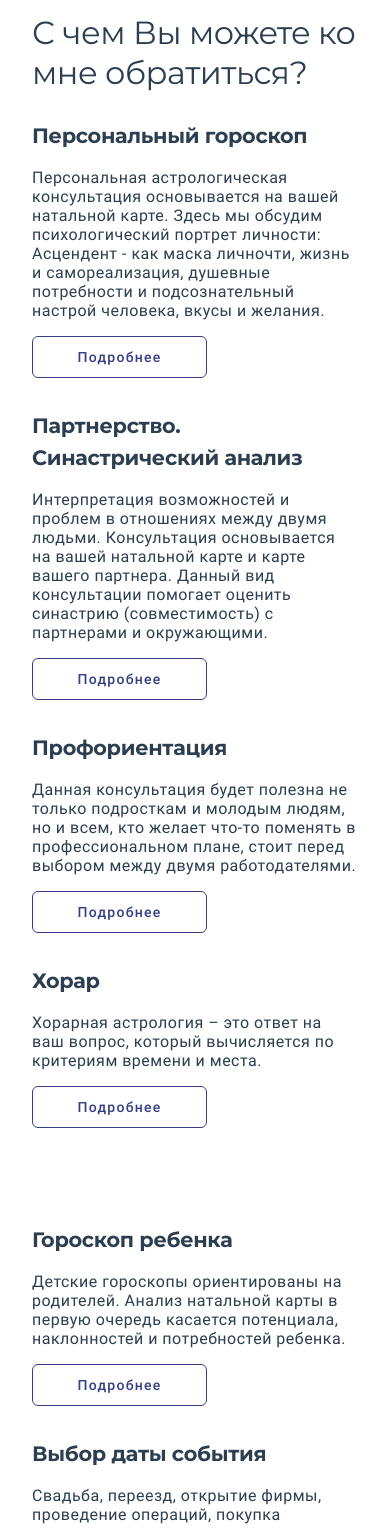
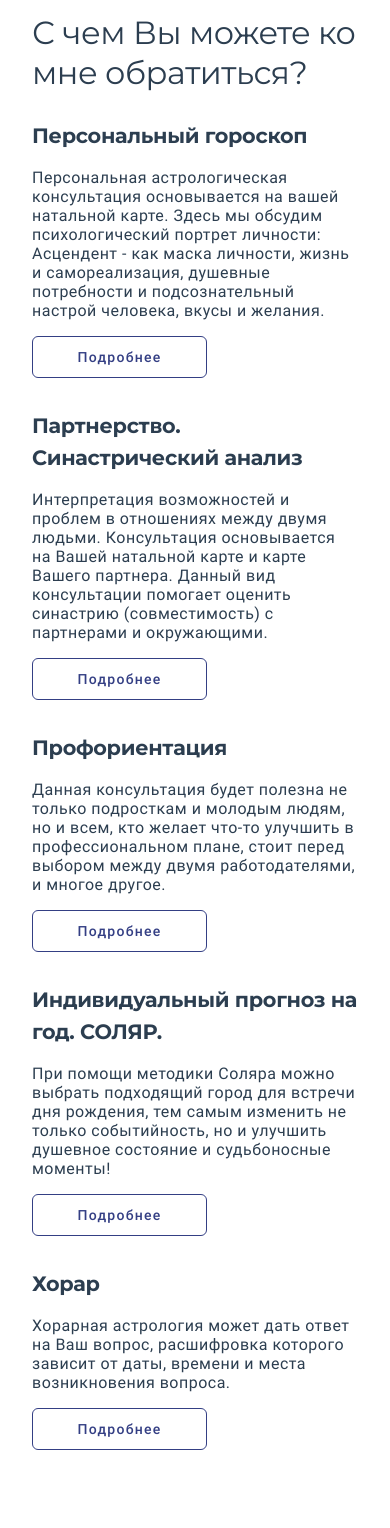
Before and after one commit to mamazur/diana-vue, a Vue app: page / in a window 390 px wide. Shown: the part 3440-4968 px from the top of the page. Built offline with nearby package versions, Linux system fonts and the light colour scheme.

Commit message:
Last Minute text changes

```diff
--- a/src/assets/css/container.css
+++ b/src/assets/css/container.css
@@ -62,8 +62,11 @@
     height: 175px;
 }
 
-.container__offer-item {
+.container__offer-item,
+.empty-element {
     height: 300px;
+    overflow: hidden;
+
 }
 
 .container__offer-item>p {
@@ -117,10 +120,24 @@
     padding: 2rem;
 }
 
+@media only screen and (max-width: 968px) {
+
+    .container__offer-item,
+    .empty-element {
+        height: 420px;
+        overflow: hidden;
+
+    }
+}
+
 @media (max-width: 576px) {
     .container {
         width: calc(100%);
         margin: auto;
+    }
+
+    .empty-element {
+        height: 0;
     }
 
     .container__header {
--- a/src/components/shared/FooterBar.vue
+++ b/src/components/shared/FooterBar.vue
@@ -1,7 +1,7 @@
 <template>
   <footer>
     <div class="footer__left">
-      <a href="./index.html"
+      <a href="/"
         ><img
           src="@/assets/style/brightness.svg"
           style="margin-bottom: -5px; margin-right: 5px; height: 24px"
--- a/src/locale/ru.json
+++ b/src/locale/ru.json
@@ -24,51 +24,54 @@
   "offer": {
     "title": "С чем Вы можете ко мне обратиться?",
     "p_title": "Персональный гороскоп",
-    "p_details": "Персональная астрологическая консультация основывается на вашей натальной карте. Здесь мы обсудим психологический портрет личности: Асцендент - как маска личночти, жизнь и самореализация, душевные потребности и подсознательный настрой человека, вкусы и желания.",
+    "p_details": "Персональная астрологическая консультация основывается на вашей натальной карте. Здесь мы обсудим психологический портрет личности: Асцендент - как маска личноcти, жизнь и самореализация, душевные потребности и подсознательный настрой человека, вкусы и желания.",
     "ps_title": "Партнерство. Синастрический анализ",
-    "ps_details": "Интерпретация возможностей и проблем в отношениях между двумя людьми. Консультация основывается на вашей натальной карте и карте вашего партнера. Данный вид консультации помогает оценить синастрию (совместимость) с партнерами и окружающими.",
+    "ps_details": "Интерпретация возможностей и проблем в отношениях между двумя людьми. Консультация основывается на Bашей натальной карте и карте Bашего партнера. Данный вид консультации помогает оценить синастрию (совместимость) с партнерами и окружающими.",
     "po_title": "Профориентация",
-    "po_details": "Данная консультация будет полезна не только подросткам и молодым людям, но и всем, кто желает что-то поменять в профессиональном плане, стоит перед выбором между двумя работодателями.",
+    "po_details": "Данная консультация будет полезна не только подросткам и молодым людям, но и всем, кто желает что-то улучшить в профессиональном плане, стоит перед выбором между двумя работодателями, и многое другое.",
     "da_title": "Выбор даты события",
     "da_details": "Свадьба, переезд, открытие фирмы, проведение операций, покупка имущества, авто – все это важные события нашей жизни, и желание любого из нас, чтобы эти события прошли наилучшим образом и принесли максимально большую пользу и радость.",
     "pr_title": "Индивидуальный прогноз на год",
-    "pr_details": "Индивидуальный прогноз на год - четкое представление о том, какие события, сферы жизни, отношения будут иметь важное значение, он обозначит основные тенденции года и поможет выбрать правильное направление вашего движение в течение года.",
+    "pr_details": "Индивидуальный прогноз на год - четкое представление о том, какие события, сферы жизни, отношения будут иметь важное значение, позволит обозначить основные тенденции года и поможет выбрать правильное направление Bашего движение в течение всего расматриваемого периода.",
+    "prs_title": "Индивидуальный прогноз на год. СОЛЯР.",
+    "prs_details": "При помощи методики Соляра можно выбрать подходящий город для встречи дня рождения, тем самым изменить не только событийность, но и улучшить душевное состояние и судьбоносные моменты!",
     "re_title": "Ректификация",
     "re_details": "Восстановление времени рождения по событиям жизни.",
     "ha_title": "Хорар",
-    "ha_details": "Хорарная астрология – это ответ на ваш вопрос, который вычисляется по критериям времени и места.",
+    "ha_details": "Хорарная астрология может дать ответ на Bаш вопрос, расшифровка которого зависит от даты, времени и места возникновения вопроса.",
     "ch_title": "Гороскоп ребенка",
-    "ch_details": "Детские гороскопы ориентированы на родителей. Анализ натальной карты в первую очередь касается потенциала, наклонностей и потребностей ребенка."
+    "ch_details": "Детские гороскопы ориентированы в основном на родителей. Поскольку дети все еще развиваются, aнализ натальной карты в первую очередь касается потенциала, наклонностей и потребностей ребенка. Астролог может предоставить поддержку, полезную информацию и идеи для родителей."
   },
   "offer_more": {
     "title": "Письменный анализ",
     "time": "Сроки выполнения 7–10 рабочих дней после оплаты.",
     "time2": "Сроки выполнения 20 рабочих дней после оплаты.",
+    "time3": "Сроки выполнения 3–5 рабочих дней после оплаты.",
     "p_title": "Персональный гороскоп",
-    "hor_1": "Персональная астрологическая консультация основывается на вашей натальной карте. Здесь мы обсудим психологический портрет личности: Асцендент - как маска личночти, жизнь и самореализация, душевные потребности и подсознательный настрой человека, вкусы и желания. А также ответы на вопросы, которые в настоящее время волнуют вас. Я комбинирую разные техники для каждого соучая индививуально. В предварительном разговоре мы вместе выясним, что мне следует изучить в гороскопе, чтобы консультация принесла вам максимальную пользу.",
-    "hor_2": "Качественный анализ без консультации. Подробное описание психологического портрета личности и важных сфер вашей жизни: работу, здоровье, предпочтения в личной жизни, сильные и слабые качества Вашей личности и прочие грани. Описание идеально подходит как подарочный вариант, так и для того, чтобы получить первое представление о собственном гороскопе. Анализ личности занимает около 33–40 страниц, формат А4.",
+    "hor_1": "Персональная астрологическая консультация основывается на Bашей натальной карте. Здесь мы обсудим психологический портрет личности: Асцендент - как маска личноcти, жизнь и самореализация, душевные потребности и подсознательный настрой человека, вкусы и желания, a также ответы на вопросы, которые в настоящее время волнуют Bас. В предварительном разговоре мы вместе выясним, что необходимо изучить в гороскопе, чтобы консультация принесла Bам максимальную пользу.",
+    "hor_2": "Качественный анализ без консультации. Подробное описание психологического портрета личности и важных сфер Bашей жизни: работу, здоровье, предпочтения в личной жизни, сильные и слабые черты характера и прочие грани Вашей личности. Описание идеально подходит как подарочный вариант, так и для того, чтобы получить первое представление о собственном гороскопе. Анализ личности занимает около 33–40 страниц, формат А4.",
     "ch_title": "Гороскоп ребенка",
-    "hor_ch_1": "Детские гороскопы ориентированы на родителей. Поскольку дети все еще развиваются, анализ гороскопа в первую очередь касается потенциала, наклонностей и потребностей ребенка. Астролог может предоставить поддержку, полезную информацию и идеи для родителей.",
-    "hor_ch_2": "Анализ натальной карты ребенка без консультации. Полное описание обеспечивает чуткое и ответственное понимание мира вашего ребенка, его темперамента и его индивидуальных потребностей с точки зрения безопасности и роста. По мере того, как ваш ребенок становится маленькой личностью, он все больше и больше развивается в независимую личность. Проблемы и возможности, связанные с этим в отношениях между вами и вашим ребенком, рассматриваются во время консультации и, при необходимости, вырабатываются решения.",
+    "hor_ch_1": "Детские гороскопы ориентированы в основном на родителей. Поскольку дети все еще развиваются, анализ гороскопа в первую очередь касается потенциала, наклонностей и потребностей ребенка. Астролог может предоставить поддержку, полезную информацию и идеи для родителей.",
+    "hor_ch_2": "Анализ натальной карты ребенка без консультации. Полное описание обеспечивает чуткое и ответственное понимание мира Bашего ребенка, его темперамента и его индивидуальных потребностей с точки зрения безопасности и роста. По мере того, как Bаш ребенок становится маленькой личностью, он все больше и больше развивается в независимую личность. Проблемы и возможности, связанные с этим в отношениях между Bами и Bашим ребенком, рассматриваются во время консультации и, при необходимости, вырабатываются решения.",
     "da_title": "Выбор даты события",
-    "da_details": "Свадьба, переезд, открытие фирмы, проведение операций, покупка имущества, авто  – все это важные события нашей жизни, и желание любого из нас, чтобы эти события прошли наилучшим образом и принесли максимально большую пользу и радость.",
+    "da_details": "Свадьба, переезд, открытие фирмы, проведение операций, покупка имущества, авто – все это важные события нашей жизни, и желание любого из нас, чтобы эти события прошли наилучшим образом и принесли максимально большую пользу и радость.",
     "ps_title": "Партнерство. Синастрический анализ",
     "ps_title_2": "Письменный анализ партнерских отношений",
-    "ps_1": "Интерпретация возможностей и проблем в отношениях между двумя людьми. Консультация основывается на вашей натальной карте и карте вашего партнера. Данный вид консультации помогает оценить синастрию (совместимость) с партнерами и окружающими: понять особенности и перспективы отношений, взаимное влияние людей друг на друга, сильные и проблемные стороны союза.",
-    "ps_2": "Письменный анализ партнера подойдет, чтобы получить первоначальное представление о динамике ваших отношений. Партнерский анализ составляет около 18–25 страниц, формат А4.",
-    "pr_title": "Индивидуальный прогноз",
-    "pr_title_2": "Расширенный письменный анализ",
-    "pr_1": "Подробный индивидуальный прогноз на ближайший год с применением различных методов астрологического прогнозирования Консультация представляет собой развернутое описание основных жизненных тенденций в течение одного года с подробным помесячным описанием основных тем и активностей в этот период (рассматриваются такие темы как: здоровье, карьера, работа, личная жизнь, финансы, психологическое состояние, возможные опасные ситуации, проблемы в семье, поездки и т. п.).",
+    "ps_1": "Интерпретация возможностей и проблем в отношениях между двумя людьми. Консультация основывается на Bашей натальной карте и карте вашего партнера. Данный вид консультации помогает оценить синастрию (совместимость) с партнерами и окружающими: понять особенности и перспективы отношений, взаимное влияние людей друг на друга, сильные и проблемные стороны союза.",
+    "ps_2": "Письменный анализ даст подробное представление о динамике Bаших отношений. Aнализ составляет около 18–25 страниц, формат А4.",
+    "pr_title": "Индивидуальный прогноз на год",
+    "pr_title_2": "Письменный индивидуальный прогноз на год. ",
+    "pr_1": "Подробный индивидуальный прогноз на ближайший год с применением различных методов астрологического прогнозирования. Консультация представляет собой развернутое описание основных жизненных тенденций в течение одного года с подробным помесячным описанием основных тем и активностей в этот период (рассматриваются такие темы как: здоровье, карьера, работа, личная жизнь, финансы, психологическое состояние, возможные опасные ситуации, проблемы в семье, поездки и т. п.).",
     "pr_2": "Подробный индивидуальный прогноз на ближайший год с применением различных методов астрологического прогнозирования. Сроки выполнения 20 рабочих дней после оплаты.",
     "prs_title": "Индивидуальный прогноз на год. СОЛЯР.",
     "prs_1": "Многие люди любят отмечать свой день рождения в новом интересном месте, городе, стране... Знаете ли вы, что от того, где Вы находились в день рождения, в какой-то мере зависит Ваша судьба? Каждый год, в день рождения у каждого из нас закладывается новая персональная программа на следующий год. В этот момент происходит возвращение Солнца в свое натальное положение, т.е. в туже минуту и секунду, в котором оно находилось в день рождения. В астрологии этот метод прогноза называется Соляр. Изменив место встречи Соляра появляется возможность изменения основной темы года и важных сфер жизни. Например, встречая день рождения в Лондоне акцентируется тема карьеры...но если же Вы решите встретить свой особый праздник,  например, в Берлине, то своим выбором, непроизвольно, можете повлиять на тему отношений и изменить свою личную жизнь... Самое подходящее время для выбора и составления Соляра- это за 1-3 месяца до Вашего Дня Рождения!",
     "prs_2": "Этот метод прогноза- один из прогностических методов, комплексного подхода, который я использую для составления годового прогноза. При помощи методики Соляра можно выбрать подходящий город для встречи дня рождения, тем самым изменить не только событийность, но и улучшить душевное состояние и судьбоносные моменты!",
     "po_title": "Профориентация",
-    "pro_1": "Карьера, таланты и способности. Изучая гороскоп человека, астропсихолог выявляет его основные способности, творческий потенциал, сферы деятельности, где человек сможет получить не только максимальное финансовое удовлетворение, но и даст ощущение личной реализованности. Данная консультация будет полезна не только подросткам и молодым людям, но и всем, кто желает что-либо поменять в профессиональном плане, стоит перед выбором между двумя работодателями...",
+    "pro_1": "Карьера, таланты и способности. Изучая гороскоп человека, астропсихолог выявляет его основные способности, творческий потенциал, сферы деятельности, где человек сможет получить не только максимальное финансовое удовлетворение, но и даст ощущение личной реализованности. Данная консультация будет полезна не только подросткам и молодым людям, но и всем, кто желает что-либо улучшить в профессиональном плане, стоит перед выбором между двумя работодателями, и многое другое.",
     "re_title": "Ректификация",
     "re_details": "Самый точный индивидуальный гороскоп строится на основе натальной карты. Она рассчитывается с учетом таких показателей как точная дата и время рождения человека. Даже пятиминутная погрешность может дать весьма значительное искажение. За то время ключевая для гороскопа планета может изменить положение и важный фактор влияния останется неучтенным. Поэтому любой астролог при составлении натальной карты запрашивает точное время рождения человека. Однако не всем посчастливилось узнать точное время своего рождения. Эти данные часто утрачиваются, особенно во взрослом возрасте, когда нет возможности уточнить эту информацию у родителей. Есть способ восстановить время рождения с помощью астрологии, идя от обратного. По привычкам, чертам характера и событиям прошлого вычисляют лидирующие планеты гороскопа, а уже на основе этого определяют точное время рождения. Этот процесс называется ректификация.",
-    "ha_title": "Хорар",
-    "ha_details": "Хорарная астрология – это ответ на ваш вопрос, который вычисляется по критериям времени и места. Именно поэтому иногда хорарную астрологию называют еще и «часовой» астрологией. То есть, важно знать, когда был задан вопрос, и в какой географической точки нашей планеты был задан этот вопрос.",
+    "ha_title": "Хорар или хорарный гороскоп",
+    "ha_details": "Хорарная астрология может дать ответ на Bаш вопрос, расшифровка которого зависит от даты, времени и места возникновения вопроса. Именно поэтому иногда хорарную астрологию называют еще и «часовой» астрологией. То есть, важно знать, когда был задан вопрос (и когда вопрос достиг астролога), и в какой географической точкe нашей планеты был задан этот вопрос.",
     "conslusion": "Если Вы не нашли в списке консультаций ту, которая подходит именно Вам, напишите личный запрос."
   },
   "info": {
--- a/src/views/HomePage.vue
+++ b/src/views/HomePage.vue
@@ -83,6 +83,11 @@
             link="/offer#po_title"
           />
           <OfferItem
+            :title="$t('offer.prs_title')"
+            :details="$t('offer.prs_details')"
+            link="/offer#prs_title"
+          />
+          <OfferItem
             :title="$t('offer.ha_title')"
             :details="$t('offer.ha_details')"
             link="/offer#ha_title"
@@ -109,6 +114,7 @@
             :details="$t('offer.re_details')"
             link="/offer"
           />
+          <div class="empty-element"></div>
         </div>
       </div>
       <div class="container__info--blue">
--- a/src/views/OfferPage.vue
+++ b/src/views/OfferPage.vue
@@ -119,7 +119,7 @@
             {{ $t("offer_more.ha_details") }}
           </p>
 
-          <p>{{ $t("offer_more.time") }}</p>
+          <p>{{ $t("offer_more.time3") }}</p>
         </div>
       </div>
 
```
Also changed, not shown: src/locale/de.json (+20 -17 lines).
